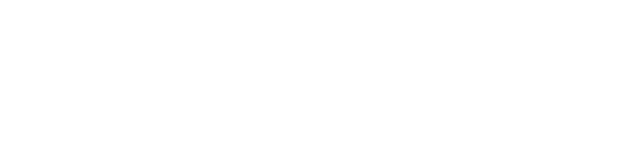
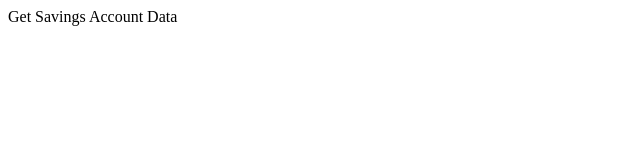
Before and after one commit to CFSI-Sense/SurveyEmbed, a plain HTML site: page index.html in a window 1280 px wide. Shown: the whole page, without its empty margins (0-640 px from the left). Drawn offline with Linux system fonts and the light colour scheme.

Commit message:
Update index.html

```diff
--- a/index.html
+++ b/index.html
@@ -1,5 +1,6 @@
 <!DOCTYPE html>
 <html>
+  Get Savings Account Data
 <form id="link-form-id" method="GET"></form>
 <script
   src="https://cdn.plaid.com/link/stable/link-initialize.js"
```
